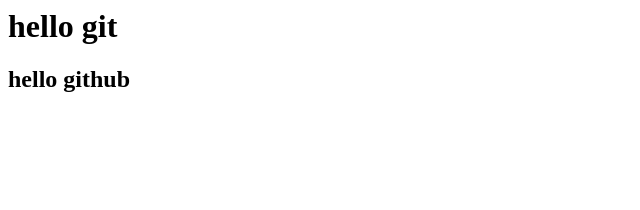
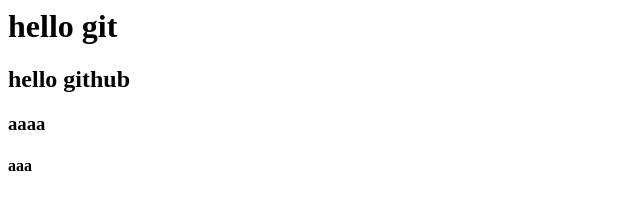
Before and after one commit to hirokeee/sample, a plain HTML site: page index.html in a window 1280 px wide. Shown: the full height of the page, 0-640 px from the left. Drawn offline with Linux system fonts and the light colour scheme.

Commit message:
コミットします。

```diff
--- a/index.html
+++ b/index.html
@@ -1,2 +1,4 @@
 <h1>hello git</h1>
 <h2>hello github</h2>
+<h3>aaaa</h3>
+<h4>aaa</h4>
```
